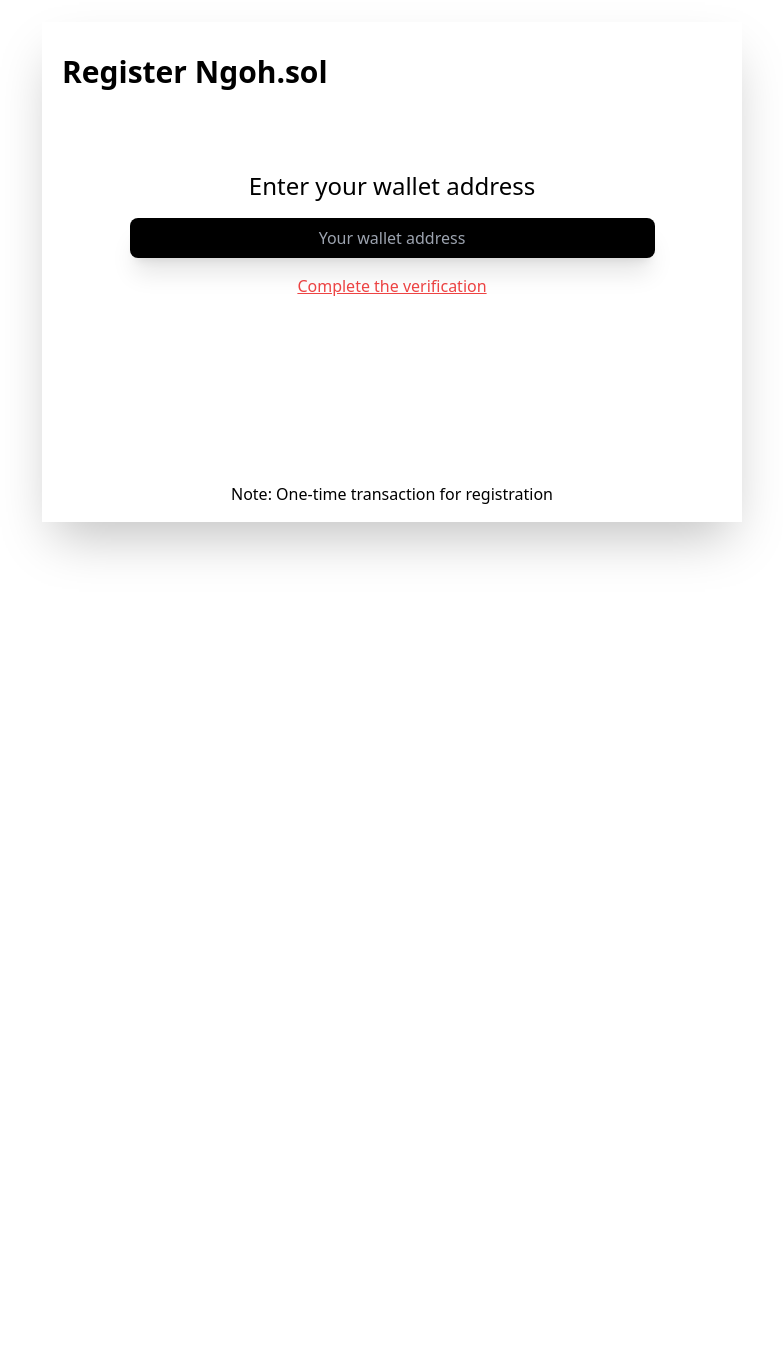
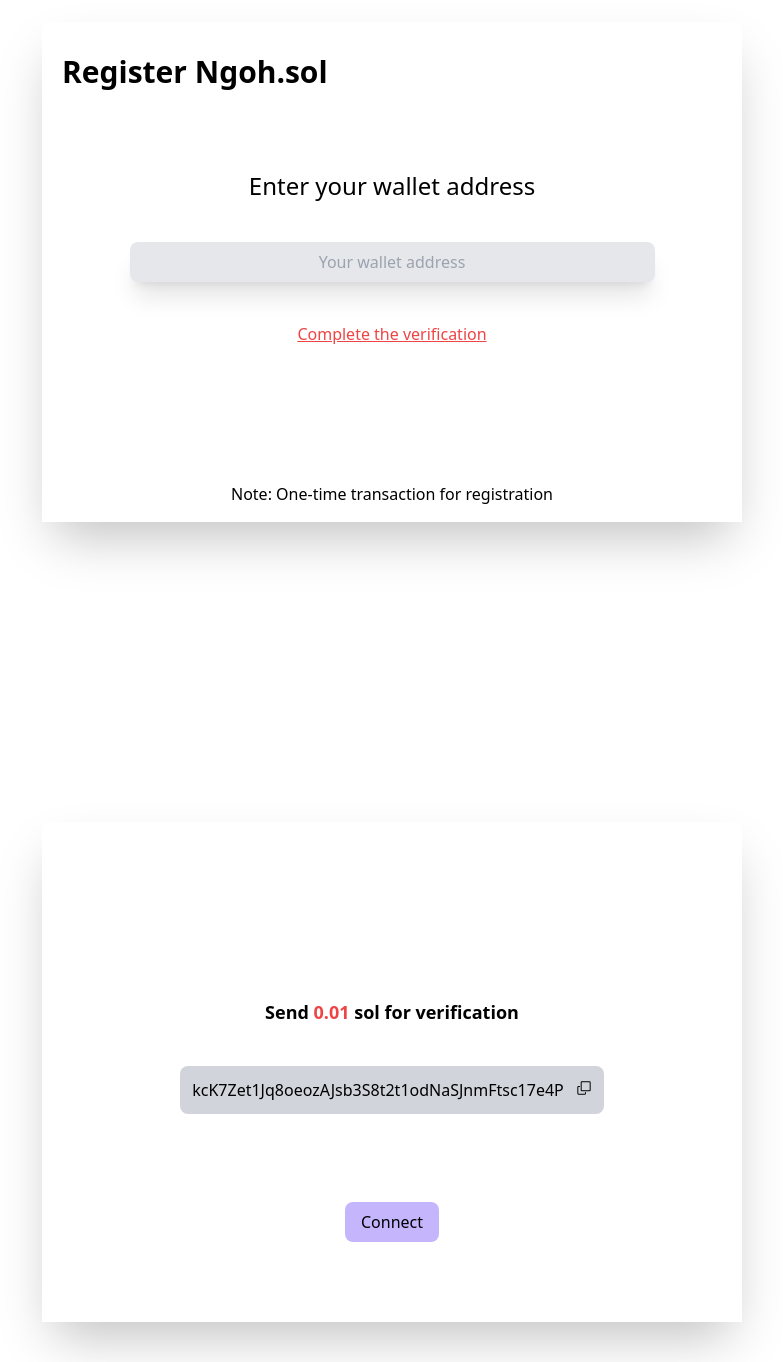
Before and after one commit to charleshorzz/Solsync-ver2, a React (Create React App) app: page / in a window 1280 px wide. Shown: the part 3188-4550 px from the top of the page, without its empty margins (248-1031 px from the left). Before the commit the page ends 3900 px from the top, so only its background shows below. Built offline with nearby package versions, Linux system fonts and the light colour scheme.

Commit message:
authenticationPage

```diff
--- /dev/null
+++ b/src/Components/AuthenticatePage.jsx
@@ -0,0 +1,42 @@
+import React, { useState } from "react";
+import { GoCopy } from "react-icons/go";
+import { CopyToClipboard } from "react-copy-to-clipboard";
+import { MdOutlineDone } from "react-icons/md";
+
+const AuthenticatePage = () => {
+  const walletAddress = "kcK7Zet1Jq8oeozAJsb3S8t2t1odNaSJnmFtsc17e4P";
+
+  const [copied, setCopied] = useState(false);
+
+  return (
+    <div className="flex justify-center items-center h-screen">
+      <div className="rectangle bg-white shadow-2xl relative flex flex-col items-center justify-center">
+        <div className="text-center mb-8">
+          <div className="text-lg font-bold">
+            Send <span className="text-red-500">0.01</span> sol for verification
+          </div>
+          <div className="mt-10 bg-gray-300 rounded-lg p-3">
+            <CopyToClipboard
+              text={walletAddress}
+              onCopy={() => setCopied(true)}
+            >
+              <button>{walletAddress}</button>
+            </CopyToClipboard>
+            <button className="ml-3">
+              {copied ? (
+                <MdOutlineDone className="text-green-700" />
+              ) : (
+                <GoCopy />
+              )}
+            </button>
+          </div>
+        </div>
+        <button className="bg-violet-300 px-4 py-2 rounded-lg absolute bottom-20">
+          Connect
+        </button>
+      </div>
+    </div>
+  );
+};
+
+export default AuthenticatePage;
--- a/src/Components/registerPage.jsx
+++ b/src/Components/registerPage.jsx
@@ -10,21 +10,21 @@ const RegisterPage = () => {
 
   return (
     <div className="flex justify-center items-center h-screen">
-      <div className="rectangle bg-white shadow-2xl relative">
+      <div className="rectangle shadow-2xl relative">
         <div className="text-3xl font-bold mt-8 ml-5">Register Ngoh.sol</div>
         <div className="mt-20 text-2xl text-center">
           Enter your wallet address
         </div>
-        <div className="mt-4 w-3/4 mx-auto relative">
+        <div className="mt-10 w-3/4 mx-auto relative">
           <input
-            className="bg-black shadow-xl rounded-lg w-full h-10 text-white text-center"
+            className="bg-gray-200 shadow-xl rounded-lg w-full h-10 text-center"
             placeholder="Your wallet address"
           />
           {verificationCompleted && (
             <MdDone className="absolute top-1/2 transform -translate-y-1/2 right-5 text-green-500" />
           )}
         </div>
-        <div className="mt-4 flex justify-center text-red-500 underline">
+        <div className="mt-10 flex justify-center text-red-500 underline">
           <button onClick={handleVerificationCompletion}>
             Complete the verification
           </button>
--- a/src/screens/HomeScreen.jsx
+++ b/src/screens/HomeScreen.jsx
@@ -4,6 +4,7 @@ import InfoCard from "../Components/infoCard";
 import Footer from "../Components/footer";
 import UserPage from "../Components/userPage";
 import RegisterPage from "../Components/registerPage";
+import AuthenticatePage from "../Components/AuthenticatePage";
 
 const handleSearch = (searchTerm) => {
   console.log("Searching for:", searchTerm);
@@ -68,6 +69,7 @@ const HomeScreen = () => {
           <Footer />
           <UserPage />
           <RegisterPage />
+          <AuthenticatePage />
         </div>
       </div>
     </div>
```
